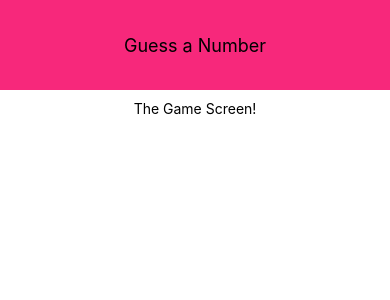
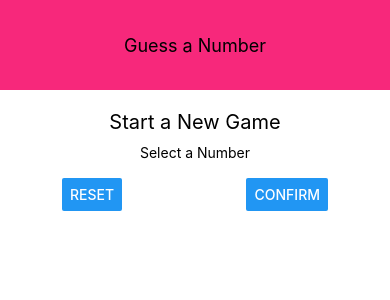
Before and after one commit to theo82/Quiz-App-React-Native, a React Native app: screen / in a window 390 px wide. Shown: the top 300 px of the page. Built offline with nearby package versions, Linux system fonts and the light colour scheme.

Commit message:
Working on the Layout

```diff
--- a/screens/StartGameScreen.js
+++ b/screens/StartGameScreen.js
@@ -1,10 +1,18 @@
 import React from "react";
-import { View, Text, StyleSheet } from 'react-native';
+import { View, Text, StyleSheet, TextInput, Button } from 'react-native';
 
 const StartGameScreen = props => {
     return (
         <View style={styles.screen}>
-            <Text>The Game Screen!</Text>
+            <Text style={styles.title}>Start a New Game</Text>
+            <View style={styles.inputContainer}>
+                <Text>Select a Number</Text>
+                <TextInput />
+                <View style={styles.buttonContainer}>
+                    <Button title="Reset" onPress={() => {}}></Button>
+                    <Button title="Confirm" onPress={() => {}}></Button>
+                </View>
+            </View>
         </View>
     )
 };
@@ -15,6 +23,23 @@
         padding: 10,
         alignItems: 'center',
 
+    },
+    title: {
+        fontSize: 20,
+        marginVertical: 10,
+
+    },
+    inputContainer: {
+        width: 300,
+        maxWidth: '80%',
+        alignItems: 'center'
+    },
+    buttonContainer: {
+        flexDirection: 'row',
+        width: '100%',
+        justifyContent: 'space-between',
+        paddingHorizontal: 15
+
     }
 });
 
```
